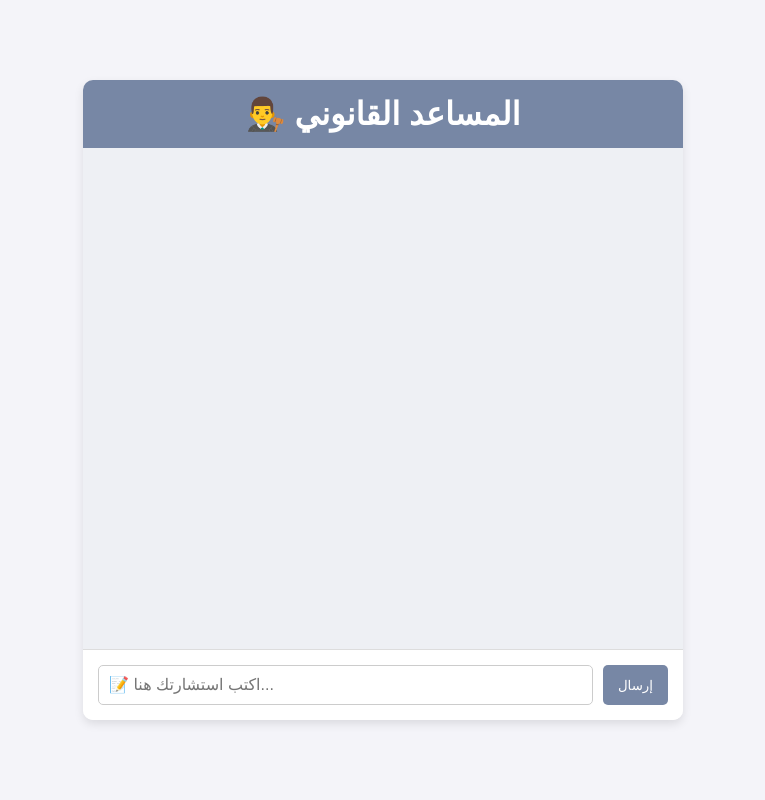
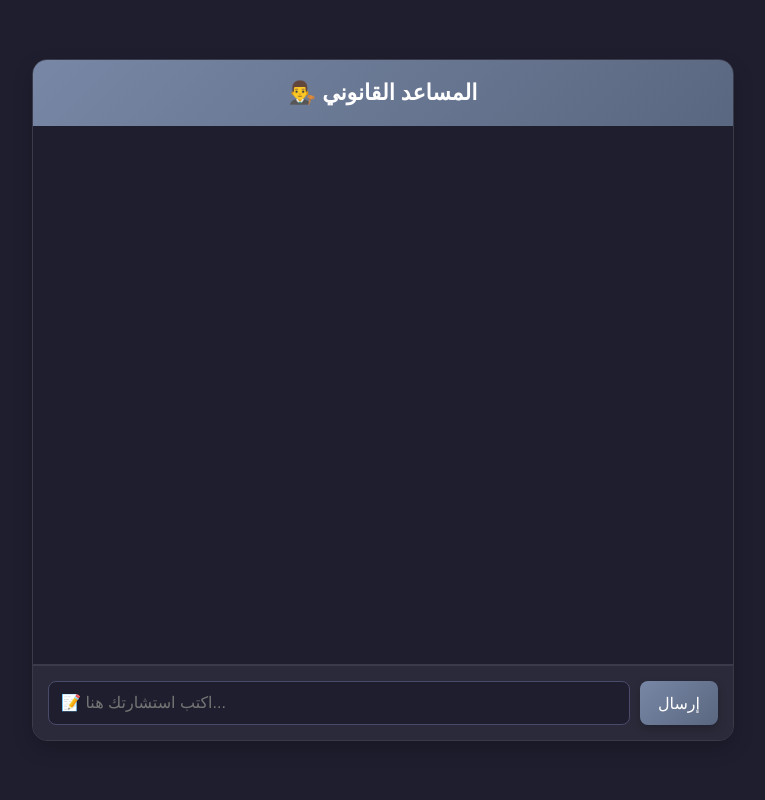
Before and after one commit to midouproj/AI, a Flask app: page / in a window 1280 px wide. Shown: the whole page, without its empty margins (257-1022 px from the left). Run offline with Flask 3, Linux system fonts and the light colour scheme.

Commit message:
Update styles.css

```diff
--- a/static/styles.css
+++ b/static/styles.css
@@ -1,78 +1,88 @@
 body {
-    font-family: Arial, sans-serif;
-    background-color: #f4f4f9;
+    font-family: 'Tajawal', sans-serif;
+    background-color: #1e1e2f;
     display: flex;
     justify-content: center;
     align-items: center;
     height: 100vh;
     margin: 0;
+    color: white;
 }
 
 .chat-container {
     width: 90%;
-    max-width: 600px;
-    background: white;
-    box-shadow: 0 4px 10px rgba(0, 0, 0, 0.1);
-    border-radius: 10px;
+    max-width: 700px;
+    background: #2a2a3a;
+    box-shadow: 0 8px 20px rgba(0, 0, 0, 0.2);
+    border-radius: 15px;
     overflow: hidden;
     display: flex;
     flex-direction: column;
-    height: 80vh;
+    height: 85vh;
+    border: 1px solid #3a3a4a;
 }
 
 h1 {
     text-align: center;
-    background: #7787a5;
+    background: linear-gradient(135deg, #7787a5, #5a6780);
     color: white;
-    padding: 15px;
+    padding: 20px;
     margin: 0;
+    font-size: 22px;
 }
 
 #chat-box {
     flex-grow: 1;
-    padding: 15px;
+    padding: 20px;
     overflow-y: auto;
     display: flex;
     flex-direction: column;
-    gap: 10px;
-    background: #eef0f4;
+    gap: 15px;
+    background: #1e1e2f;
+    border-bottom: 1px solid #3a3a4a;
 }
 
 .bot-message {
-    background: #7787a5;
+    background: #4a4a6a;
     color: white;
-    padding: 10px 15px;
-    border-radius: 10px;
-    max-width: 80%;
+    padding: 12px 18px;
+    border-radius: 12px;
+    max-width: 75%;
     align-self: flex-start;
+    box-shadow: 0 4px 10px rgba(0, 0, 0, 0.2);
 }
 
 form {
     display: flex;
     padding: 15px;
-    background: white;
-    border-top: 1px solid #ddd;
+    background: #2a2a3a;
+    border-top: 1px solid #3a3a4a;
 }
 
 input {
     flex-grow: 1;
-    padding: 10px;
-    border: 1px solid #ccc;
-    border-radius: 5px;
+    padding: 12px;
+    border: 1px solid #4a4a6a;
+    border-radius: 8px;
     font-size: 16px;
+    background: #1e1e2f;
+    color: white;
+    outline: none;
 }
 
 button {
-    background: #7787a5;
+    background: linear-gradient(135deg, #7787a5, #5a6780);
     color: white;
     border: none;
-    padding: 10px 15px;
+    padding: 12px 18px;
     margin-left: 10px;
-    border-radius: 5px;
+    border-radius: 8px;
     cursor: pointer;
     transition: 0.3s;
+    font-size: 16px;
+    box-shadow: 0 4px 10px rgba(0, 0, 0, 0.2);
 }
 
 button:hover {
-    background: #5a6780;
+    background: linear-gradient(135deg, #5a6780, #7787a5);
 }
```
